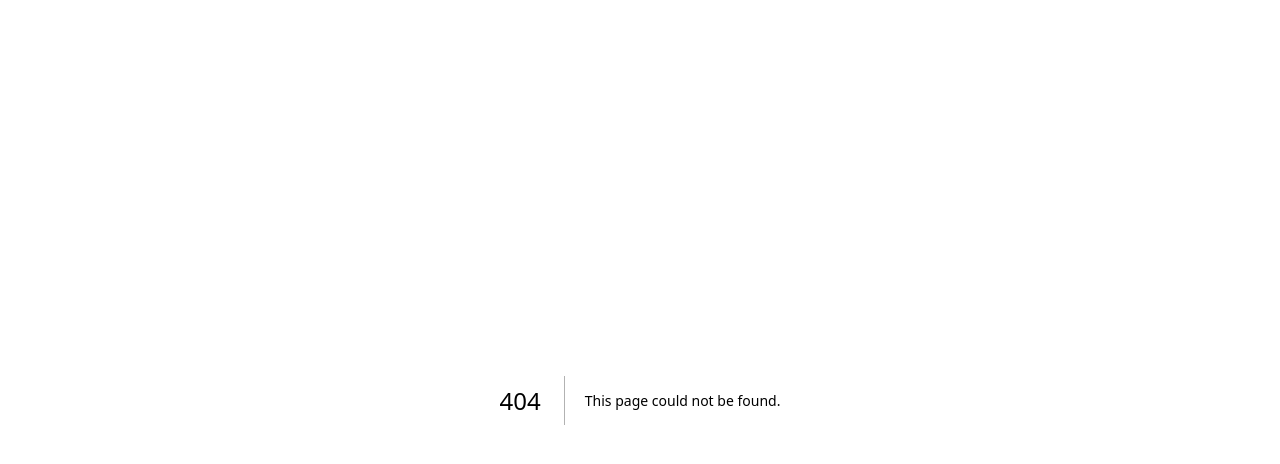
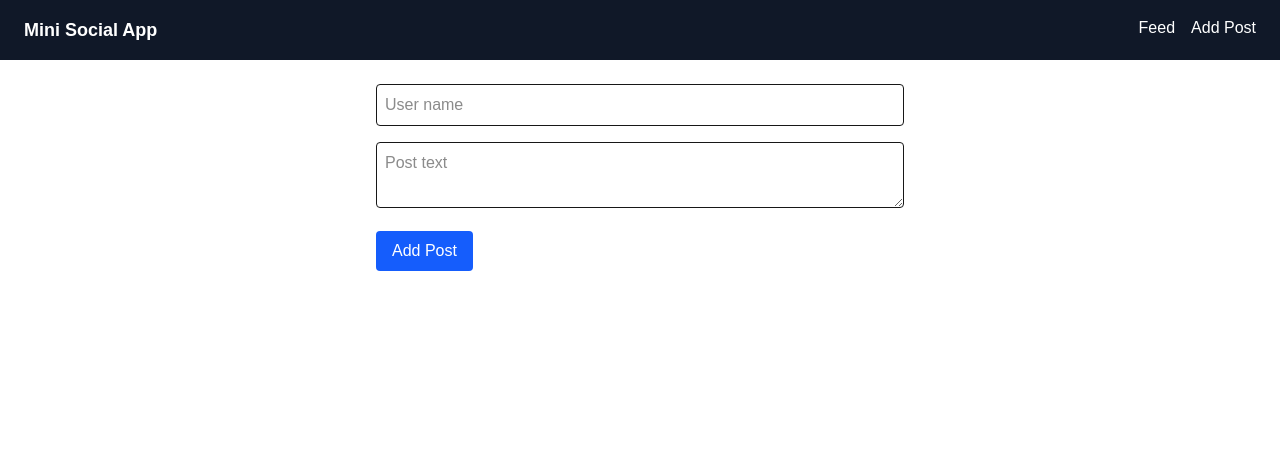
Before and after one commit to giridhar07/SocialSite, a Next.js app in the folder socialsite/: page /add-post in a window 1280 px wide. Before the commit this address had no page. Shown: the top 464 px of the page. Built offline with nearby package versions, Linux system fonts and the light colour scheme.

Commit message:
added add-post.js file code

```diff
--- /dev/null
+++ b/socialsite/pages/add-post.js
@@ -0,0 +1,58 @@
+import Navbar from "../Components/NavBar";
+import { useState } from "react";
+import { useRouter } from "next/router";
+
+export default function AddPost({ posts, setPosts }) {
+  const [user, setUser] = useState("");
+  const [text, setText] = useState("");
+  const router = useRouter();
+
+  const handleSubmit = (e) => {
+    e.preventDefault();
+
+    setPosts([
+      ...posts,
+      {
+        id: Date.now(),
+        user,
+        text,
+        likes: 0,
+      },
+    ]);
+
+    router.push("/");
+  };
+
+  return (
+    <>
+      <Navbar />
+      <main className="max-w-xl mx-auto p-6">
+        <form onSubmit={handleSubmit} className="space-y-4">
+          <input
+            type="text"
+            placeholder="User name"
+            value={user}
+            onChange={(e) => setUser(e.target.value)}
+            required
+            className="w-full border p-2 rounded"
+          />
+
+          <textarea
+            placeholder="Post text"
+            value={text}
+            onChange={(e) => setText(e.target.value)}
+            required
+            className="w-full border p-2 rounded"
+          />
+
+          <button
+            type="submit"
+            className="bg-blue-600 text-white px-4 py-2 rounded"
+          >
+            Add Post
+          </button>
+        </form>
+      </main>
+    </>
+  );
+}
```
